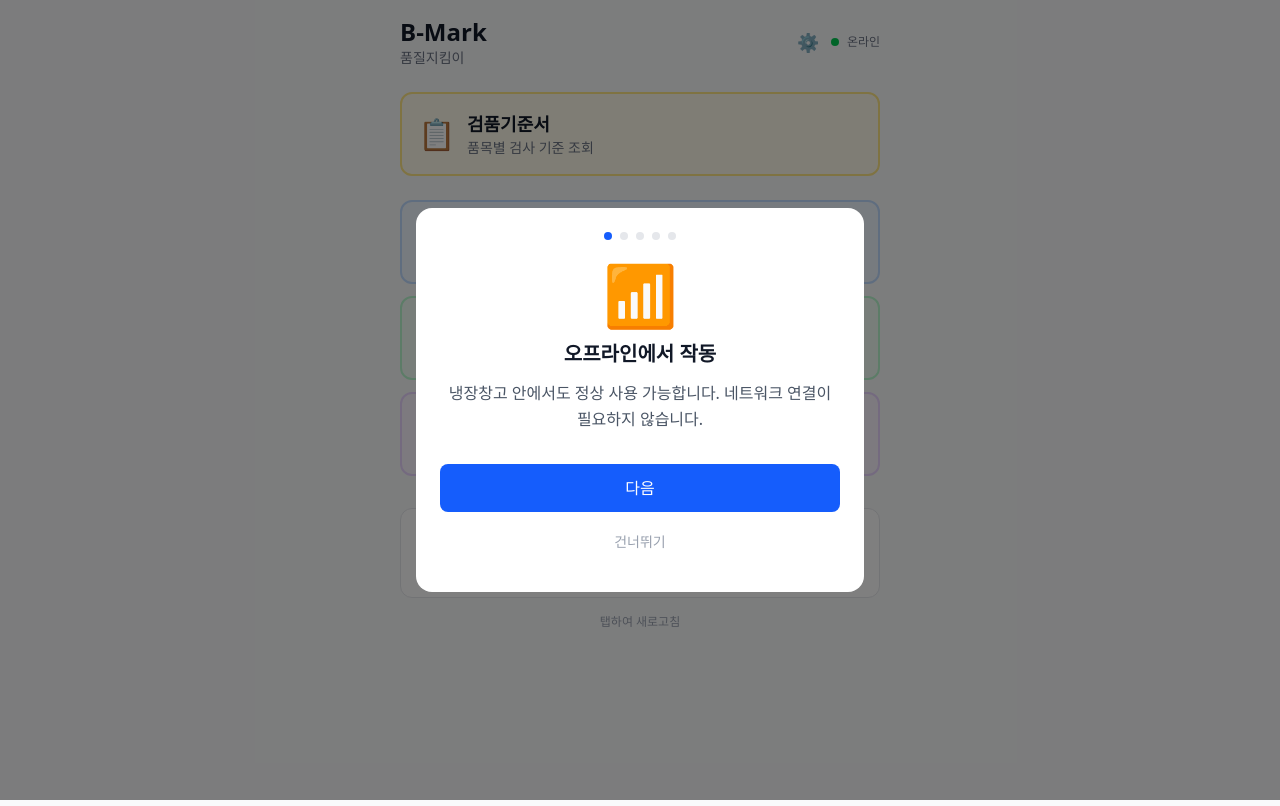
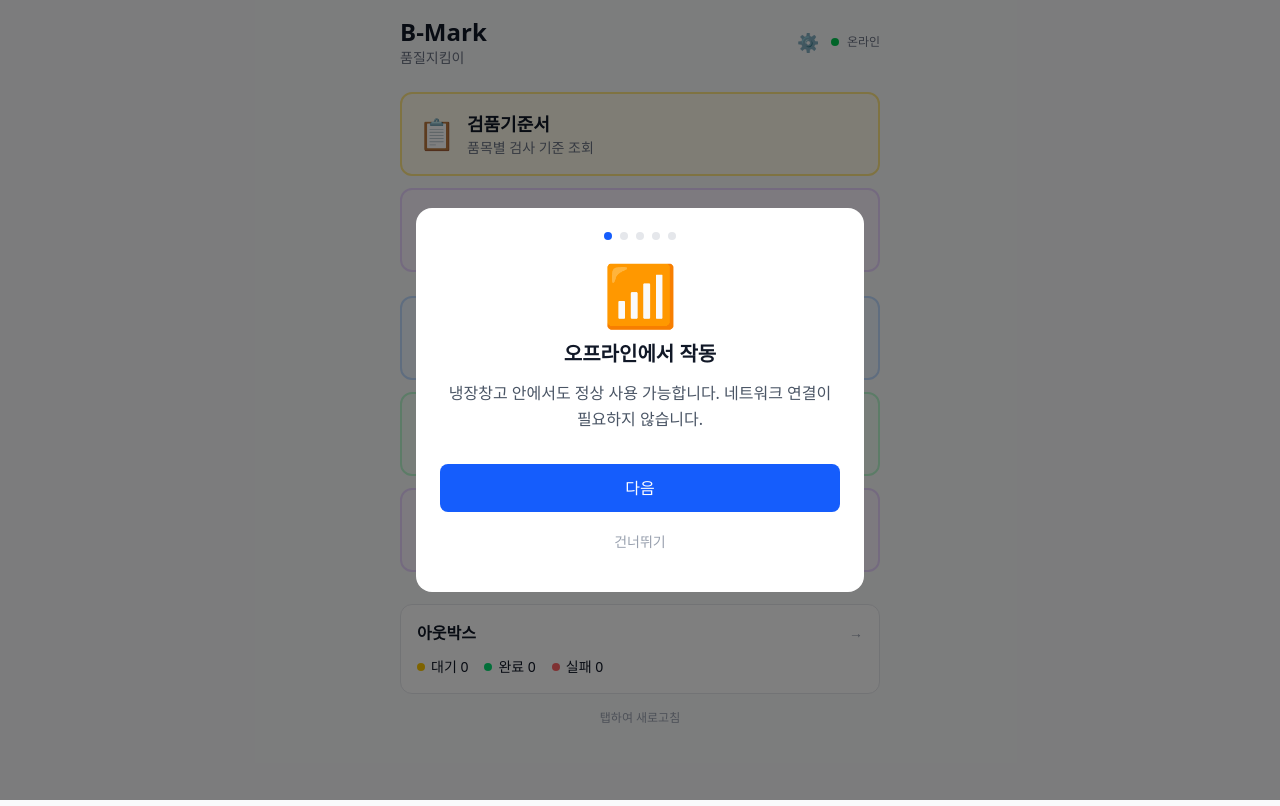
Before and after one commit to rklpoi5678/bmart-pwa, a Next.js app: page / in a window 1280 px wide. Built offline with nearby package versions, Linux system fonts and the light colour scheme.

Commit message:
feat: add account qr page button ui

```diff
--- a/src/app/page.tsx
+++ b/src/app/page.tsx
@@ -62,13 +62,27 @@
       {/* Inspector shortcut */}
       <button
         onClick={() => router.push('/inspector')}
-        className="w-full mb-6 bg-amber-50 border-2 border-amber-200 rounded-xl p-4 text-left active:scale-[0.98] transition-transform"
+        className="w-full mb-3 bg-amber-50 border-2 border-amber-200 rounded-xl p-4 text-left active:scale-[0.98] transition-transform"
       >
         <div className="flex items-center gap-3">
           <span className="text-3xl">📋</span>
           <div>
             <p className="font-bold text-lg">검품기준서</p>
             <p className="text-sm text-gray-500">품목별 검사 기준 조회</p>
+          </div>
+        </div>
+      </button>
+
+      {/* Account management */}
+      <button
+        onClick={() => router.push('/accounts')}
+        className="w-full mb-6 bg-purple-50 border-2 border-purple-200 rounded-xl p-4 text-left active:scale-[0.98] transition-transform"
+      >
+        <div className="flex items-center gap-3">
+          <span className="text-3xl">🔑</span>
+          <div>
+            <p className="font-bold text-lg">계정 등록</p>
+            <p className="text-sm text-gray-500">QR 로그인 계정 관리</p>
           </div>
         </div>
       </button>
```
